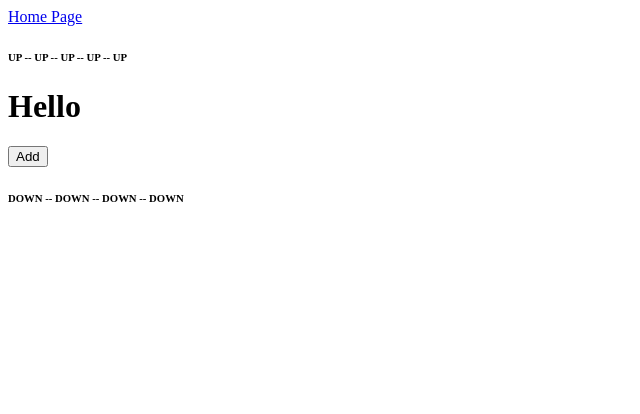
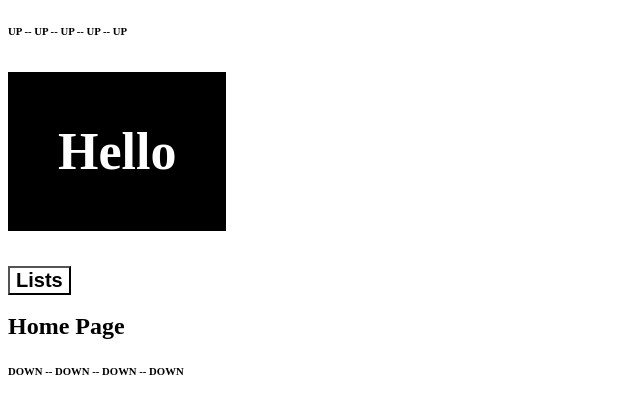
Before and after one commit to OcchialiArabii/scaling-waffle, a Laravel app: page /home in a window 1280 px wide. Shown: the top 414 px of the page, without its empty margins (0-640 px from the left). Run offline with Laravel 10, Linux system fonts and the light colour scheme.

Commit message:
20.05.2025

```diff
--- a/app/Http/Controllers/AllListsController.php
+++ b/app/Http/Controllers/AllListsController.php
@@ -76,6 +76,10 @@ class AllListsController extends Controller
             case 'edit-list':
                 $listContent = $this->arrayChange(DB::table('list_' . $id)->orderBy('lang1')->get()->toArray());
                 return view('lists.editList', ['id' => $id, 'listDetails' => $listDetails, 'listContent' => $listContent]);
+            case 'remove-list':
+                $delete = DB::delete('delete from __lists where id = '.$id);
+                $drop = DB::statement('drop table list_'.$id);
+                return redirect()->route('lists.showLists');
         }
     }
 
--- a/public/css/styles.css
+++ b/public/css/styles.css
@@ -1,3 +1,13 @@
+
+#welcome{
+    background-color: black;
+    color:white;
+    font-size: 52px;
+    text-align: center;
+    padding: 50px 50px 50px 50px;
+    width: max-content;
+
+}
 table {
     border-collapse: collapse;
 }
@@ -18,3 +28,16 @@ table {
 td:nth-child(3) {
     display: flex;
 }
+a{
+    text-decoration: none;
+    color: black;
+}
+#home{
+    font-size: 24px;
+    font-weight: bold;
+}
+#lists{
+    font-size: 20px;
+    font-weight: bold;
+    background-color: white;
+}
--- a/resources/views/home.blade.php
+++ b/resources/views/home.blade.php
@@ -1,7 +1,8 @@
 @extends("layout")
 @section("content")
 
-<h1>Hello {{ session('name') }}</h1>
-<a href='/lists'><button >Add</button></a>
+<h1 id=welcome>Hello {{ session('name') }}</h1>
+<a  href='/lists'><button id=lists >Lists</button></a>
+
 
 @endsection
--- a/resources/views/layout.blade.php
+++ b/resources/views/layout.blade.php
@@ -11,10 +11,12 @@
 </head>
 
 <body>
-  <a href="/home">Home Page</a>
   <h6>UP -- UP -- UP -- UP -- UP</h6>
   @yield('content')
+  <br><br>
+  <a id=home href="/home">Home Page</a>
   <h6>DOWN -- DOWN -- DOWN -- DOWN</h6>
+
 </body>
 
 </html>
--- a/resources/views/lists/showLists.blade.php
+++ b/resources/views/lists/showLists.blade.php
@@ -34,9 +34,11 @@
           <img src='{{ asset('img/btn_modify.png') }}' alt="Edit">
         </button>
       </form>
-      <button class='optionBtn deleteBtn' title='Delete word list' name='deleteList' value='{{$list['id']}}'>
+      <form action='{{ route('lists.listsOptions',['action'=> 'remove-list'])}}' method='GET'>
+      <button class='optionBtn deleteBtn' title='Delete word list' name='id' value='{{$list['id']}}'>
         <img src='{{ asset('img/btn_delete.png') }}' alt="Delete">
       </button>
+      </form>
     </td>
   </tr>
   @endforeach
```
Also changed, not shown: routes/web.php (line endings or trailing spaces), 4 other files.
